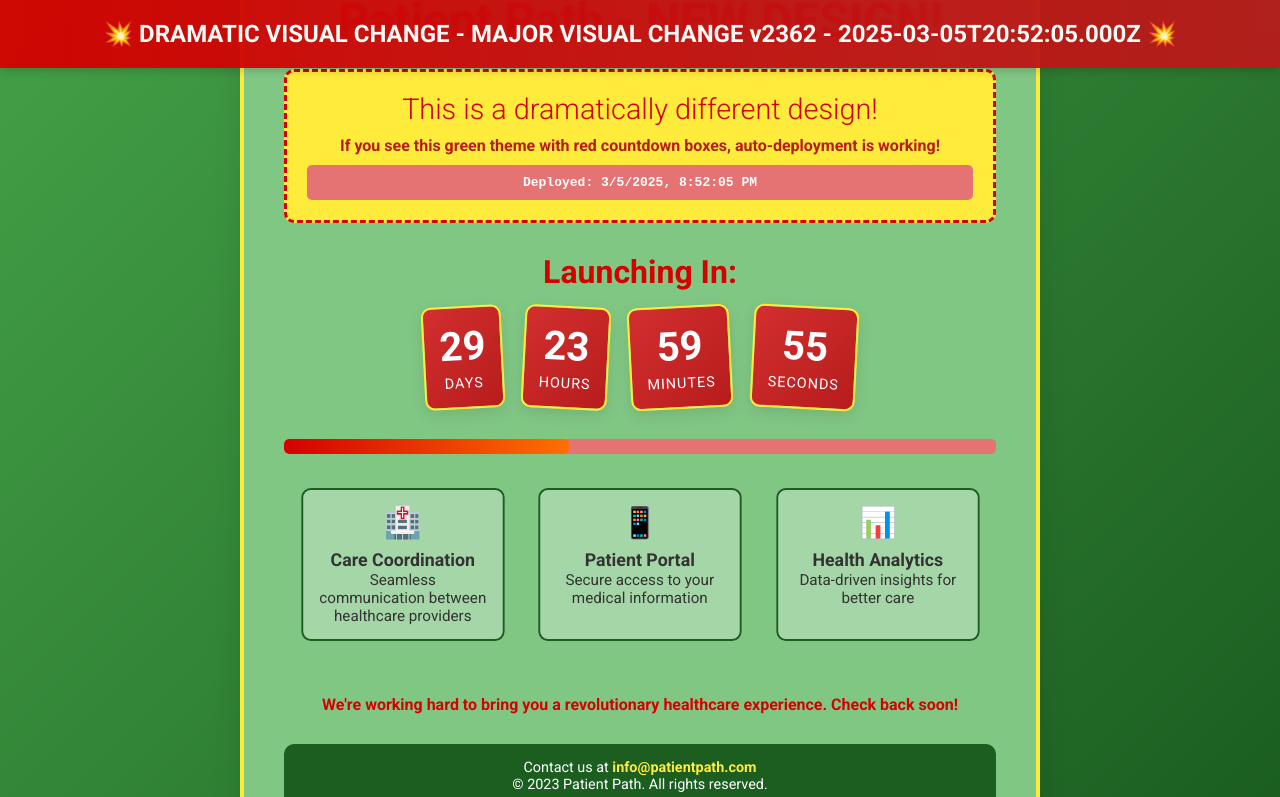
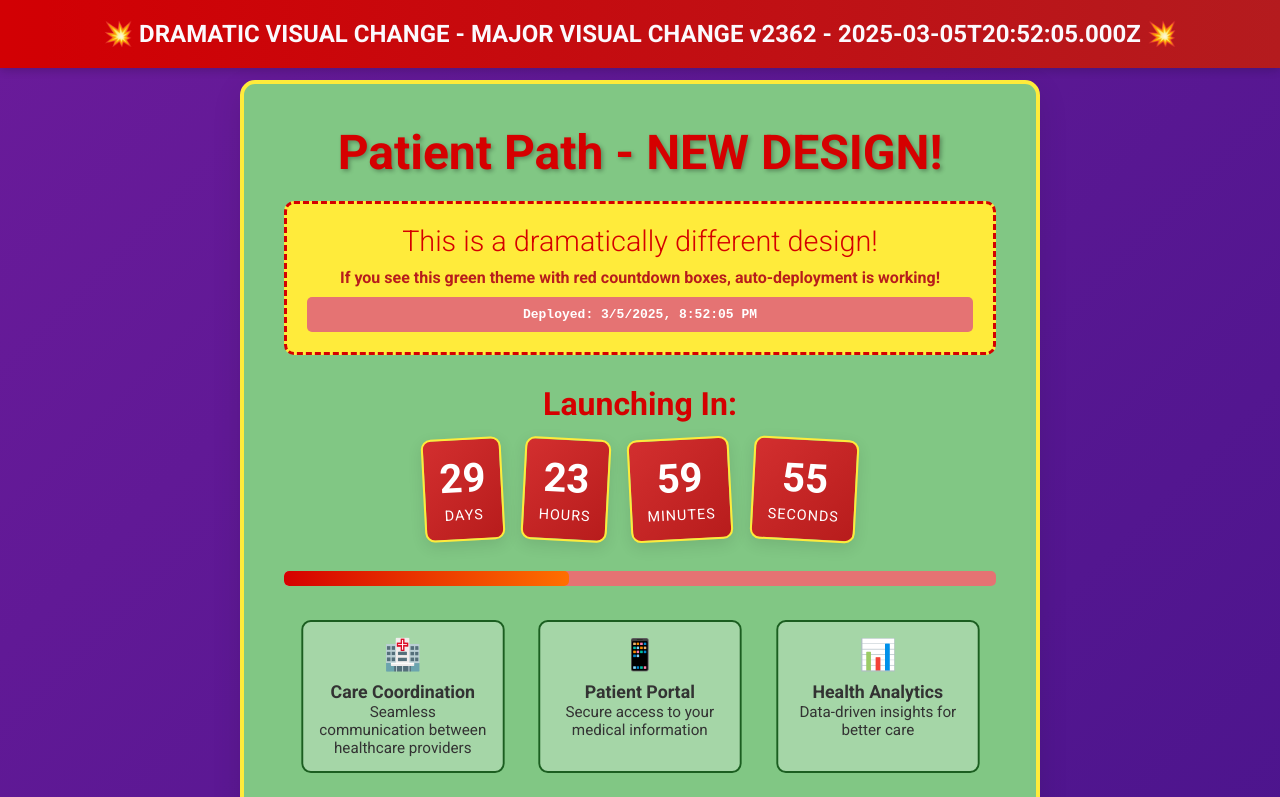
Before and after one commit to easdad/patient-path, a React (Create React App) app in the folder frontend/: page / in a window 1280 px wide. Shown: the top 797 px of the page. Built offline with nearby package versions, Linux system fonts and the light colour scheme.

Commit message:
Change maintenance page background to purple

```diff
--- a/frontend/src/App.css
+++ b/frontend/src/App.css
@@ -40,14 +40,15 @@
 /* Maintenance Page Styles */
 .maintenance-page {
   font-family: 'Roboto', sans-serif;
-  background: linear-gradient(135deg, #f5f7fa 0%, #c3cfe2 100%);
-  height: 100vh;
+  background: linear-gradient(135deg, #9c27b0, #673ab7) !important;
+  min-height: 100vh;
   display: flex;
-  justify-content: center;
+  flex-direction: column;
   align-items: center;
+  padding: 80px 20px 40px;
+  position: relative;
   color: #333;
   text-align: center;
-  padding: 0 20px;
 }
 
 .container {
@@ -311,7 +312,7 @@
 
 /* DRAMATIC VISUAL CHANGE STYLES */
 .new-theme {
-  background: linear-gradient(135deg, #43a047, #1b5e20) !important;
+  background: linear-gradient(135deg, #6a1b9a, #4a148c) !important;
 }
 
 .new-banner {
```
